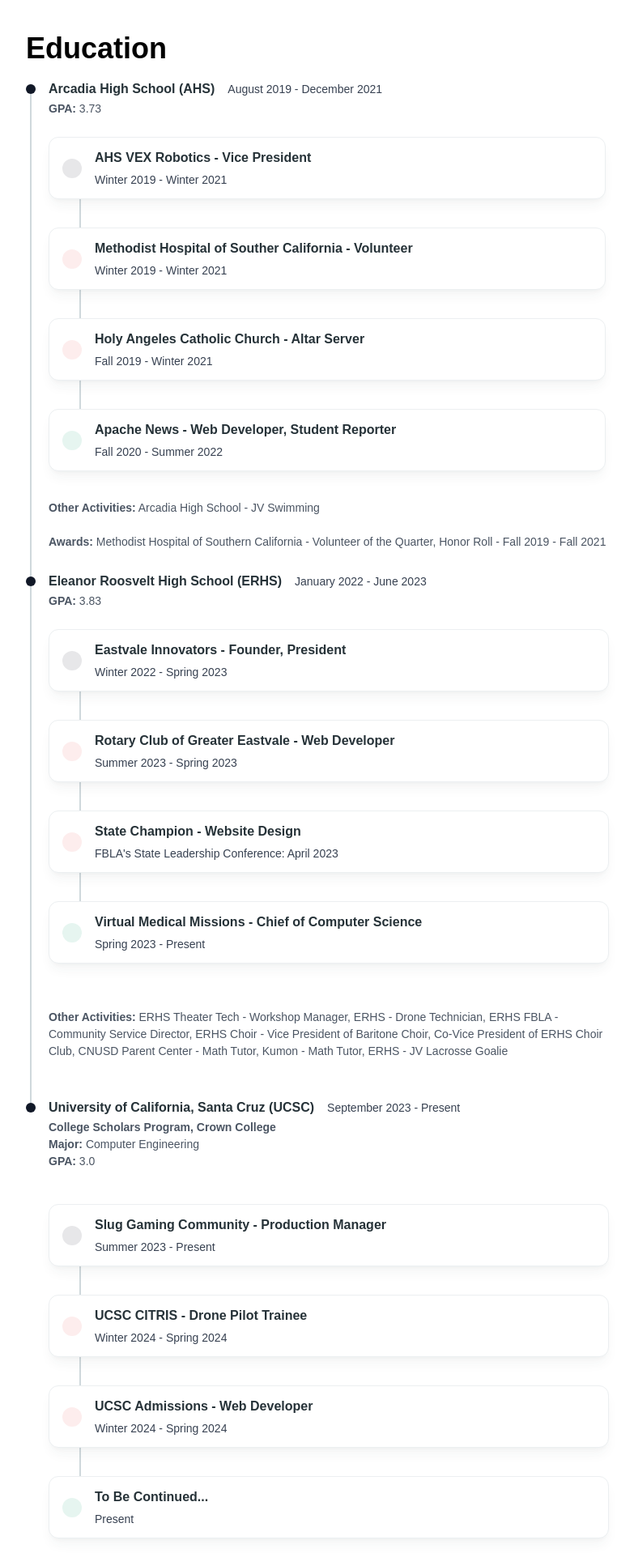
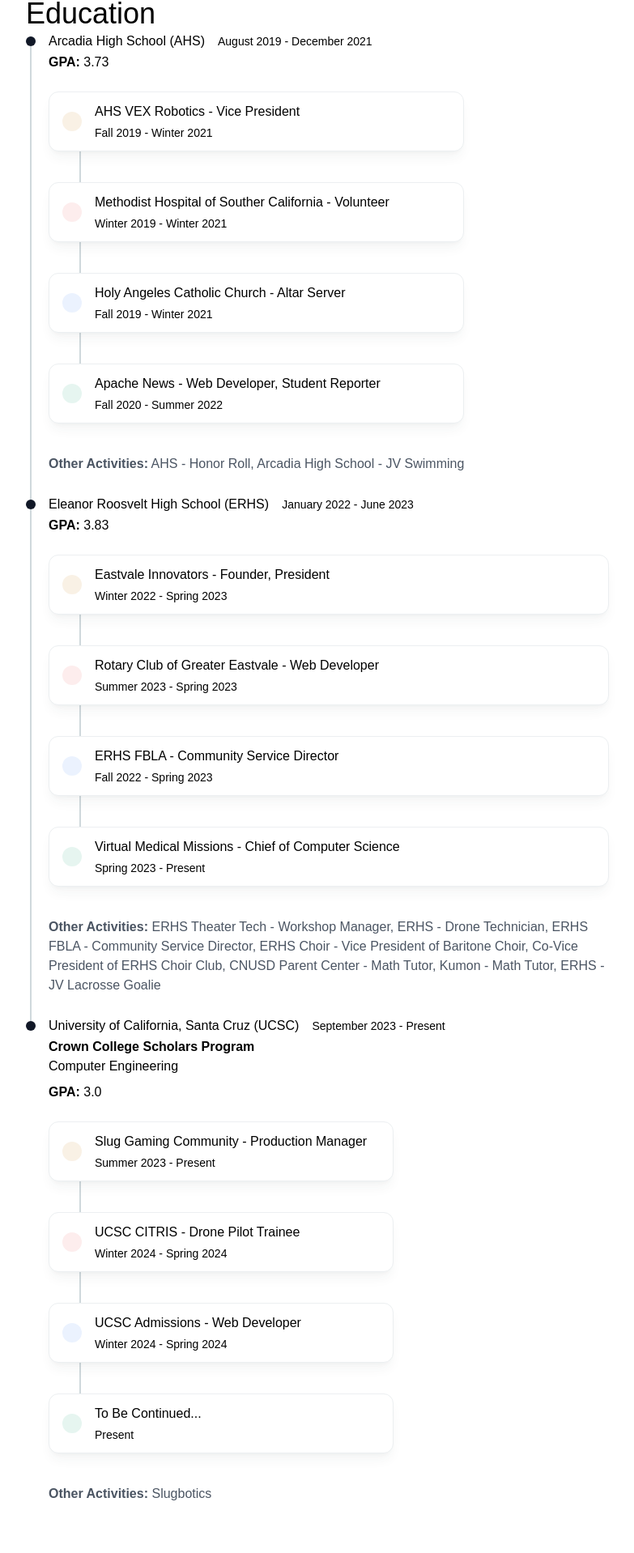
Before and after one commit to natanielj/natanielj.github.io, a React (Create React App) app: page / in a window 1280 px wide. Shown: the part 879-2797 px from the top of the page at 81% size, without its empty margins (248-1031 px from the left). Built offline with nearby package versions, Linux system fonts and the light colour scheme.

Commit message:
dark mode added

```diff
--- a/src/Components/SpeedDial.js
+++ b/src/Components/SpeedDial.js
@@ -18,14 +18,14 @@
     variant: "small",
     color: "blue-gray",
     className:
-      "absolute top-2/4 -left-2/4 -translate-y-2/4 -translate-x-3/4 font-normal",
+      "absolute top-2/4 -left-2/4 -translate-y-2/4 -translate-x-3/4 font-normal dark:text-white",
   };
 
   return (
     <div class="fixed bottom-4 right-4">
       <SpeedDial>
         <SpeedDialHandler>
-          <IconButton size="lg" className="rounded-full">
+          <IconButton size="lg" className="rounded-full dark:bg-blue-gray-500">
             <Bars3BottomLeftIcon className="h-5 w-5 transition-transform group-hover:rotate-180" />
           </IconButton>
         </SpeedDialHandler>
--- a/src/Components/menubar.js
+++ b/src/Components/menubar.js
@@ -2,7 +2,7 @@
 
 export function MenuNav() {
   return (
-    <div>
+    <div className="dark:text-white bg-white">
       <Breadcrumbs separator="|">
         <a href="#about">About</a>
         <a href="#education">Education</a>
--- a/src/Components/nameCard.js
+++ b/src/Components/nameCard.js
@@ -18,9 +18,9 @@
       </Tooltip>
 
       <div>
-        <Typography variant="h1" color="white">
+        <h1 className="font-sans text-5xl pt-3 dark:text-white">
           Hi, I'm Nataniel!
-        </Typography>
+        </h1>
         <Chips />
       </div>
     </div>
@@ -57,7 +57,7 @@
 
       <MenuList>
         <a href="#about">
-          <MenuItem className="flex items-center gap-2">
+          <MenuItem className="flex items-center gap-2 ">
             <svg
               xmlns="http://www.w3.org/2000/svg"
               fill="none"
--- a/src/pages/awards.js
+++ b/src/pages/awards.js
@@ -10,7 +10,8 @@
 export default function AwardsPage() {
   return (
     <div className="mx-auto max-w-screen-md mb-2">
-      <Typography variant="h2">Awards</Typography>
+      <h2 className="text-4xl mb-2 dark:text-white">Awards</h2>
+
       <Carousel className="rounded-xl  h-96">
         <Slides
           img={SLC}
@@ -63,13 +64,9 @@
       />
       <div className="absolute inset-0 grid h-full w-full place-items-center bg-black/75">
         <div className="w-3/4 text-center md:w-2/4">
-          <Typography
-            variant="h4"
-            color="white"
-            className="mb-4 text-3xl md:text-4xl lg:text-5xl"
-          >
+          <h4 className="mb-4 text-3xl md:text-4xl lg:text-5xl text-white">
             {props.title}
-          </Typography>
+          </h4>
           <Typography
             variant="small"
             color="white"
--- a/src/pages/edu.js
+++ b/src/pages/edu.js
@@ -5,57 +5,113 @@
   TimelineHeader,
   TimelineIcon,
   TimelineBody,
-  Typography,
 } from "@material-tailwind/react";
 import { PageSpeedDial } from "../Components/SpeedDial";
-
-// Could be more efficient by using a for loop, but I'm too lazy to do that
-// example of not using a function, just a component
 
 export function EducationSection() {
   return (
     <div className="mx-auto max-w-screen-md pt-5 pb-7">
       <PageSpeedDial />
-      <Typography variant="h2" className="py-5">
-        Education
-      </Typography>
+      <h2 className="text-4xl mb-2 dark:text-white">Education</h2>
+
       <Timeline>
         <TimelineItem>
           <TimelineConnector />
           <TimelineHeader className="h-3">
             <TimelineIcon />
-            <Typography variant="h6" color="blue-gray" className="leading-none">
-              Arcadia High School (AHS)
-            </Typography>
-            <Typography variant="small" color="gray">
+            <h6 className="dark:text-white">Arcadia High School (AHS)</h6>
+            <p className="text-sm dark:text-white">
               August 2019 - December 2021
-            </Typography>
+            </p>
           </TimelineHeader>
+          <Timelines
+            gpa="3.73"
+            exp1="AHS VEX Robotics - Vice President" // Experience 1
+            rag1="Fall 2019 - Winter 2021" // Relevant Activities 1
+            exp2="Methodist Hospital of Souther California - Volunteer" // Experience 2
+            rag2="Winter 2019 - Winter 2021" // Relevant Activities 2
+            exp3="Holy Angeles Catholic Church - Altar Server" // Experience 3
+            rag3="Fall 2019 - Winter 2021" // Relevant Activities 3
+            exp4="Apache News - Web Developer, Student Reporter" // Experience 4
+            rag4="Fall 2020 - Summer 2022" // Relevant Activities 4
+            ota="AHS - Honor Roll, Arcadia High School - JV Swimming" // Other Activities
+            awa="Methodist Hospital of Southern California - Volunteer of the Quarter, Honor Roll - Fall 2019 - Fall 2021" // Awards
+          />
+        </TimelineItem>
+        <TimelineItem>
+          <TimelineConnector />
+          <TimelineHeader className="h-3">
+            <TimelineIcon />
+            <h6 className="dark:text-white">
+              Eleanor Roosvelt High School (ERHS)
+            </h6>
+            <p className="text-sm dark:text-white">January 2022 - June 2023</p>
+          </TimelineHeader>
+          <Timelines
+            gpa="3.83"
+            exp1="Eastvale Innovators - Founder, President" // Experience 1
+            rag1="Winter 2022 - Spring 2023" // Relevant Activities 1
+            exp2="Rotary Club of Greater Eastvale - Web Developer" // Experience 2
+            rag2="Summer 2023 - Spring 2023" // Relevant Activities 2
+            exp3="ERHS FBLA - Community Service Director" // Experience 3
+            rag3="Fall 2022 - Spring 2023" // Relevant Activities 3
+            exp4="Virtual Medical Missions - Chief of Computer Science" // Experience 4
+            rag4="Spring 2023 - Present" // Relevant Activities 4
+            ota="ERHS Theater Tech - Workshop Manager, ERHS - Drone Technician, ERHS FBLA - Community Service Director, ERHS Choir - Vice President of Baritone Choir, Co-Vice President of ERHS Choir Club, CNUSD Parent Center - Math Tutor, Kumon - Math Tutor, ERHS - JV Lacrosse Goalie" // Other Activities
+          />
+        </TimelineItem>
+        <TimelineItem>
+          <TimelineHeader className="h-3">
+            <TimelineIcon />
+            <h6 className="dark:text-white">
+              University of California, Santa Cruz (UCSC)
+            </h6>
+            <p className="text-sm dark:text-white">September 2023 - Present</p>
+          </TimelineHeader>
+          <TimelineBody className="dark:text-white">
+            <p>
+              <b>Crown College Scholars Program</b> <br></br>
+              Computer Engineering
+            </p>
+          </TimelineBody>
+          <Timelines
+            gpa="3.0"
+            exp1="Slug Gaming Community - Production Manager" // Experience 1
+            rag1="Summer 2023 - Present" // Relevant Activities 1
+            exp2="UCSC CITRIS - Drone Pilot Trainee" // Experience 2
+            rag2="Winter 2024 - Spring 2024" // Relevant Activities 2
+            exp3="UCSC Admissions - Web Developer" // Experience 3
+            rag3="Winter 2024 - Spring 2024" // Relevant Activities 3
+            exp4="To Be Continued..." // Experience 4
+            rag4="Present" // Relevant Activities 4
+            ota="Slugbotics" // Other Activities
+          />
+        </TimelineItem>
+      </Timeline>
+    </div>
+  );
+}
+
+function Timelines(props) {
+  return (
     <TimelineBody className="pb-8">
-            <Typography
-              variant="small"
-              color="gary"
-              className="font-normal text-gray-600"
-            >
-              <b>GPA:</b> 3.73<br></br>
-            </Typography>
+      <p className="dark:text-white">
+        <b>GPA:</b> {props.gpa}
+        <br></br>
+      </p>
       <br></br>
       <Timeline>
         <TimelineItem className="h-28">
           <TimelineConnector className="!w-[78px]" />
           <TimelineHeader className="relative rounded-xl border border-blue-gray-50 bg-white py-3 pl-4 pr-8 shadow-lg shadow-blue-gray-900/5">
-                  <TimelineIcon className="p-3" variant="ghost"></TimelineIcon>
+            <TimelineIcon
+              className="p-3"
+              variant="ghost"
+              color="yellow"
+            ></TimelineIcon>
             <div className="flex flex-col gap-1">
-                    <Typography variant="h6" color="blue-gray">
-                      AHS VEX Robotics - Vice President
-                    </Typography>
-                    <Typography
-                      variant="small"
-                      color="gray"
-                      className="font-normal"
-                    >
-                      Winter 2019 - Winter 2021
-                    </Typography>
+              <h5>{props.exp1}</h5>
+              <h7 className="text-sm ">{props.rag1}</h7>
             </div>
           </TimelineHeader>
         </TimelineItem>
@@ -68,16 +124,10 @@
               color="red"
             ></TimelineIcon>
             <div className="flex flex-col gap-1">
-                    <Typography variant="h6" color="blue-gray">
-                      Methodist Hospital of Souther California - Volunteer
-                    </Typography>
-                    <Typography
-                      variant="small"
-                      color="gray"
-                      className="font-normal"
-                    >
-                      Winter 2019 - Winter 2021
-                    </Typography>
+              <h5 variant="h6" color="blue-gray">
+                {props.exp2}
+              </h5>
+              <h7 className="text-sm">{props.rag2}</h7>
             </div>
           </TimelineHeader>
         </TimelineItem>
@@ -87,19 +137,15 @@
             <TimelineIcon
               className="p-3"
               variant="ghost"
-                    color="red"
+              color="blue"
             ></TimelineIcon>
             <div className="flex flex-col gap-1">
-                    <Typography variant="h6" color="blue-gray">
-                      Holy Angeles Catholic Church - Altar Server
-                    </Typography>
-                    <Typography
-                      variant="small"
-                      color="gray"
-                      className="font-normal"
-                    >
-                      Fall 2019 - Winter 2021
-                    </Typography>
+              <div className="flex flex-col gap-1">
+                <h5 variant="h6" color="blue-gray">
+                  {props.exp3}
+                </h5>
+                <h7 className="text-sm">{props.rag3}</h7>
+              </div>
             </div>
           </TimelineHeader>
         </TimelineItem>
@@ -111,268 +157,18 @@
               color="green"
             ></TimelineIcon>
             <div className="flex flex-col gap-1">
-                    <Typography variant="h6" color="blue-gray">
-                      Apache News - Web Developer, Student Reporter
-                    </Typography>
-                    <Typography
-                      variant="small"
-                      color="gray"
-                      className="font-normal"
-                    >
-                      Fall 2020 - Summer 2022
-                    </Typography>
+              <h5 variant="h6" color="blue-gray">
+                {props.exp4}
+              </h5>
+              <h7 className="text-sm">{props.rag4}</h7>
             </div>
           </TimelineHeader>
         </TimelineItem>
       </Timeline>
-            <Typography
-              variant="small"
-              color="gary"
-              className="font-normal text-gray-600"
-            >
-              <b>Other Activities:</b> Arcadia High School - JV Swimming
+      <p className="font-normal text-gray-600 dark:text-white">
+        <b>Other Activities:</b> {props.ota}
         <br></br>
-              <br></br>
-              <b>Awards:</b> Methodist Hospital of Southern California -
-              Volunteer of the Quarter, Honor Roll - Fall 2019 - Fall 2021
-            </Typography>
+      </p>
     </TimelineBody>
-        </TimelineItem>
-        <TimelineItem>
-          <TimelineConnector />
-          <TimelineHeader className="h-3">
-            <TimelineIcon />
-            <Typography variant="h6" color="blue-gray" className="leading-none">
-              Eleanor Roosvelt High School (ERHS)
-            </Typography>
-            <Typography variant="small" color="gray">
-              January 2022 - June 2023
-            </Typography>
-          </TimelineHeader>
-          <TimelineBody className="pb-8">
-            <Typography
-              variant="small"
-              color="gary"
-              className="font-normal text-gray-600"
-            >
-              <b>GPA:</b> 3.83<br></br>
-            </Typography>
-            <br></br>
-            <Timeline>
-              <TimelineItem className="h-28">
-                <TimelineConnector className="!w-[78px]" />
-                <TimelineHeader className="relative rounded-xl border border-blue-gray-50 bg-white py-3 pl-4 pr-8 shadow-lg shadow-blue-gray-900/5">
-                  <TimelineIcon className="p-3" variant="ghost"></TimelineIcon>
-                  <div className="flex flex-col gap-1">
-                    <Typography variant="h6" color="blue-gray">
-                      Eastvale Innovators - Founder, President
-                    </Typography>
-                    <Typography
-                      variant="small"
-                      color="gray"
-                      className="font-normal"
-                    >
-                      Winter 2022 - Spring 2023
-                    </Typography>
-                  </div>
-                </TimelineHeader>
-              </TimelineItem>
-              <TimelineItem className="h-28">
-                <TimelineConnector className="!w-[78px]" />
-                <TimelineHeader className="relative rounded-xl border border-blue-gray-50 bg-white py-3 pl-4 pr-8 shadow-lg shadow-blue-gray-900/5">
-                  <TimelineIcon
-                    className="p-3"
-                    variant="ghost"
-                    color="red"
-                  ></TimelineIcon>
-                  <div className="flex flex-col gap-1">
-                    <Typography variant="h6" color="blue-gray">
-                      Rotary Club of Greater Eastvale - Web Developer
-                    </Typography>
-                    <Typography
-                      variant="small"
-                      color="gray"
-                      className="font-normal"
-                    >
-                      Summer 2023 - Spring 2023
-                    </Typography>
-                  </div>
-                </TimelineHeader>
-              </TimelineItem>
-              <TimelineItem className="h-28">
-                <TimelineConnector className="!w-[78px]" />
-                <TimelineHeader className="relative rounded-xl border border-blue-gray-50 bg-white py-3 pl-4 pr-8 shadow-lg shadow-blue-gray-900/5">
-                  <TimelineIcon
-                    className="p-3"
-                    variant="ghost"
-                    color="red"
-                  ></TimelineIcon>
-                  <div className="flex flex-col gap-1">
-                    <Typography variant="h6" color="blue-gray">
-                      State Champion - Website Design
-                    </Typography>
-                    <Typography
-                      variant="small"
-                      color="gray"
-                      className="font-normal"
-                    >
-                      FBLA's State Leadership Conference: April 2023
-                    </Typography>
-                  </div>
-                </TimelineHeader>
-              </TimelineItem>
-              <TimelineItem className="h-28">
-                <TimelineHeader className="relative rounded-xl border border-blue-gray-50 bg-white py-3 pl-4 pr-8 shadow-lg shadow-blue-gray-900/5">
-                  <TimelineIcon
-                    className="p-3"
-                    variant="ghost"
-                    color="green"
-                  ></TimelineIcon>
-                  <div className="flex flex-col gap-1">
-                    <Typography variant="h6" color="blue-gray">
-                      Virtual Medical Missions - Chief of Computer Science
-                    </Typography>
-                    <Typography
-                      variant="small"
-                      color="gray"
-                      className="font-normal"
-                    >
-                      Spring 2023 - Present
-                    </Typography>
-                  </div>
-                </TimelineHeader>
-              </TimelineItem>
-            </Timeline>
-            <Typography
-              variant="small"
-              color="gary"
-              className="font-normal text-gray-600"
-            >
-              <br></br>
-              <b>Other Activities:</b> ERHS Theater Tech - Workshop Manager,
-              ERHS - Drone Technician, ERHS FBLA - Community Service Director,
-              ERHS Choir - Vice President of Baritone Choir, Co-Vice President
-              of ERHS Choir Club, CNUSD Parent Center - Math Tutor, Kumon - Math
-              Tutor, ERHS - JV Lacrosse Goalie
-              <br></br>
-              <br></br>
-            </Typography>
-          </TimelineBody>
-        </TimelineItem>
-        <TimelineItem>
-          <TimelineHeader className="h-3">
-            <TimelineIcon />
-            <Typography variant="h6" color="blue-gray" className="leading-none">
-              University of California, Santa Cruz (UCSC)
-            </Typography>
-            <Typography variant="small" color="gray">
-              September 2023 - Present
-            </Typography>
-          </TimelineHeader>
-          <TimelineBody>
-            <Typography
-              variant="small"
-              color="gary"
-              className="font-normal text-gray-600"
-            >
-              <b>College Scholars Program, Crown College</b>
-              <br></br>
-              <b>Major:</b> Computer Engineering <br></br>
-              <b>GPA:</b> 3.0<br></br>
-              <Typography variant="small" color="white" aria-disabled>
-                <b>Activities:</b> Slug Gaming Community - Production Manager,
-                SlugBotics - Marketing, UCSC CITRIS - Drone Pilot Trainee
-                <br></br>
-              </Typography>
-            </Typography>
-            <Timeline>
-              <TimelineItem className="h-28">
-                <TimelineConnector className="!w-[78px]" />
-                <TimelineHeader className="relative rounded-xl border border-blue-gray-50 bg-white py-3 pl-4 pr-8 shadow-lg shadow-blue-gray-900/5">
-                  <TimelineIcon className="p-3" variant="ghost"></TimelineIcon>
-                  <div className="flex flex-col gap-1">
-                    <Typography variant="h6" color="blue-gray">
-                      Slug Gaming Community - Production Manager
-                    </Typography>
-                    <Typography
-                      variant="small"
-                      color="gray"
-                      className="font-normal"
-                    >
-                      Summer 2023 - Present
-                    </Typography>
-                  </div>
-                </TimelineHeader>
-              </TimelineItem>
-              <TimelineItem className="h-28">
-                <TimelineConnector className="!w-[78px]" />
-                <TimelineHeader className="relative rounded-xl border border-blue-gray-50 bg-white py-3 pl-4 pr-8 shadow-lg shadow-blue-gray-900/5">
-                  <TimelineIcon
-                    className="p-3"
-                    variant="ghost"
-                    color="red"
-                  ></TimelineIcon>
-                  <div className="flex flex-col gap-1">
-                    <Typography variant="h6" color="blue-gray">
-                      UCSC CITRIS - Drone Pilot Trainee
-                    </Typography>
-                    <Typography
-                      variant="small"
-                      color="gray"
-                      className="font-normal"
-                    >
-                      Winter 2024 - Spring 2024
-                    </Typography>
-                  </div>
-                </TimelineHeader>
-              </TimelineItem>
-              <TimelineItem className="h-28">
-                <TimelineConnector className="!w-[78px]" />
-                <TimelineHeader className="relative rounded-xl border border-blue-gray-50 bg-white py-3 pl-4 pr-8 shadow-lg shadow-blue-gray-900/5">
-                  <TimelineIcon
-                    className="p-3"
-                    variant="ghost"
-                    color="red"
-                  ></TimelineIcon>
-                  <div className="flex flex-col gap-1">
-                    <Typography variant="h6" color="blue-gray">
-                      UCSC Admissions - Web Developer
-                    </Typography>
-                    <Typography
-                      variant="small"
-                      color="gray"
-                      className="font-normal"
-                    >
-                      Winter 2024 - Spring 2024
-                    </Typography>
-                  </div>
-                </TimelineHeader>
-              </TimelineItem>
-              <TimelineItem className="h-28">
-                <TimelineHeader className="relative rounded-xl border border-blue-gray-50 bg-white py-3 pl-4 pr-8 shadow-lg shadow-blue-gray-900/5">
-                  <TimelineIcon
-                    className="p-3"
-                    variant="ghost"
-                    color="green"
-                  ></TimelineIcon>
-                  <div className="flex flex-col gap-1">
-                    <Typography variant="h6" color="blue-gray">
-                      To Be Continued...
-                    </Typography>
-                    <Typography
-                      variant="small"
-                      color="gray"
-                      className="font-normal"
-                    >
-                      Present
-                    </Typography>
-                  </div>
-                </TimelineHeader>
-              </TimelineItem>
-            </Timeline>
-          </TimelineBody>
-        </TimelineItem>
-      </Timeline>
-    </div>
   );
 }
--- a/src/pages/footer.js
+++ b/src/pages/footer.js
@@ -4,7 +4,10 @@
 export function Footer() {
   return (
     <footer className="flex w-full flex-row flex-wrap items-center justify-center gap-y-6 gap-x-12 border-t border-blue-gray-50 py-6 text-center md:justify-between p-5">
-      <Typography color="blue-gray" className="font-normal pl-20">
+      <Typography
+        color="blue-gray"
+        className="font-normal pl-20 dark:text-white"
+      >
         &copy; Nataniel Jayaseelan
       </Typography>
       <div className="pr-20">
--- a/src/pages/home.js
+++ b/src/pages/home.js
@@ -11,12 +11,11 @@
 
 export function HomePage() {
   return (
-    <div section="top" className="bg-white dark:bg-blue-gray-900">
+    <div section="top" className="bg-white dark:bg-midnight">
       <div className="sticky mx-auto max-w-screen-md pt-5">
         <NameCard />
-        <DarkModeSwitch />
       </div>
-
+      <DarkModeSwitch />
       <div>
         <section id="about">
           <HeaderCard />
--- a/tailwind.config.js
+++ b/tailwind.config.js
@@ -9,6 +9,14 @@
   darkMode: "class",
   theme: {
     extend: {},
+    colors: {
+      white: "#DFE7EE",
+      midnight: "#001F3D",
+      redAccent: "#753E44",
+    },
+    fontFamily: {
+      sans: ["Inter var", "sans-serif"],
+    },
   },
   plugins: [require("flowbite/plugin")],
 });
```
Also changed, not shown: src/Components/skillsCard.js (+3 -4 lines), src/pages/exp.js (+68 -90 lines), src/pages/headerCard.js (+10 -9 lines), src/assets/img/logos/VMMLogo.png (added), src/assets/img/logos/ucscAdmissions.jpg (added). Lines whose indentation alone changed are shown as unchanged.
